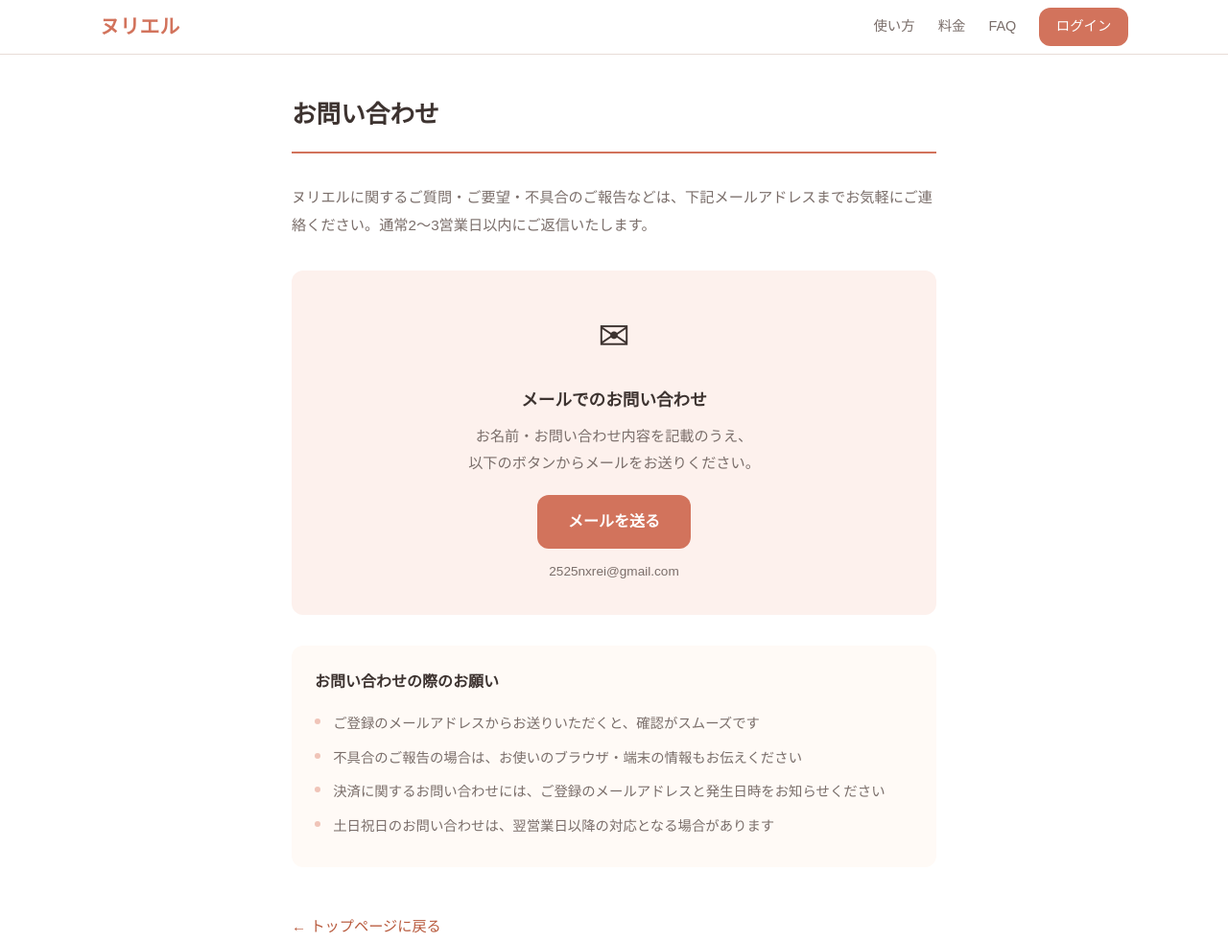
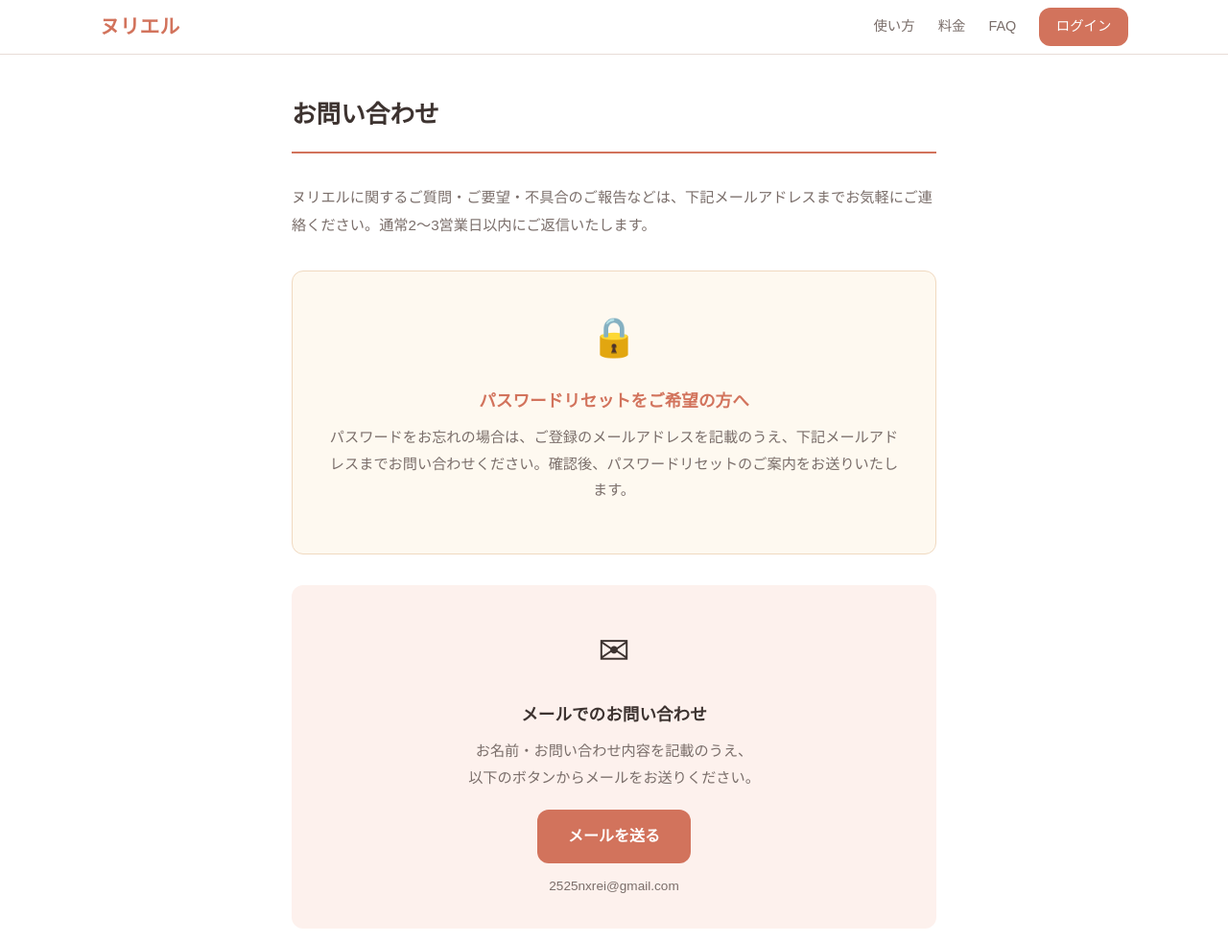
Before and after one commit to 2525nxrei-spec/nuriel, a plain HTML site: page public/contact.html in a window 1280 px wide. Shown: the top 982 px of the page at 96% size. Drawn offline with Linux system fonts and the light colour scheme; a web font is replaced by a local one.

Commit message:
パスワードリセット案内を追加
認証オーバーレイに「パスワードをお忘れの方」リンクを追加し、
contact.htmlにパスワードリセット案内ボックスを追加。

Co-Authored-By: Claude Opus 4.6 (1M context) <noreply@anthropic.com>

```diff
--- a/public/contact.html
+++ b/public/contact.html
@@ -154,6 +154,12 @@
         ヌリエルに関するご質問・ご要望・不具合のご報告などは、下記メールアドレスまでお気軽にご連絡ください。通常2〜3営業日以内にご返信いたします。
       </p>
 
+      <div class="contact-card" style="background:#fef9f0;border:1px solid #f0d9c0;">
+        <div class="contact-card-icon">&#128274;</div>
+        <div class="contact-card-title" style="color:#D2735C;">パスワードリセットをご希望の方へ</div>
+        <div class="contact-card-desc">パスワードをお忘れの場合は、ご登録のメールアドレスを記載のうえ、下記メールアドレスまでお問い合わせください。確認後、パスワードリセットのご案内をお送りいたします。</div>
+      </div>
+
       <div class="contact-card">
         <div class="contact-card-icon">&#9993;</div>
         <div class="contact-card-title">メールでのお問い合わせ</div>
```
Also changed, not shown: public/app.html (+1 -0 lines).
